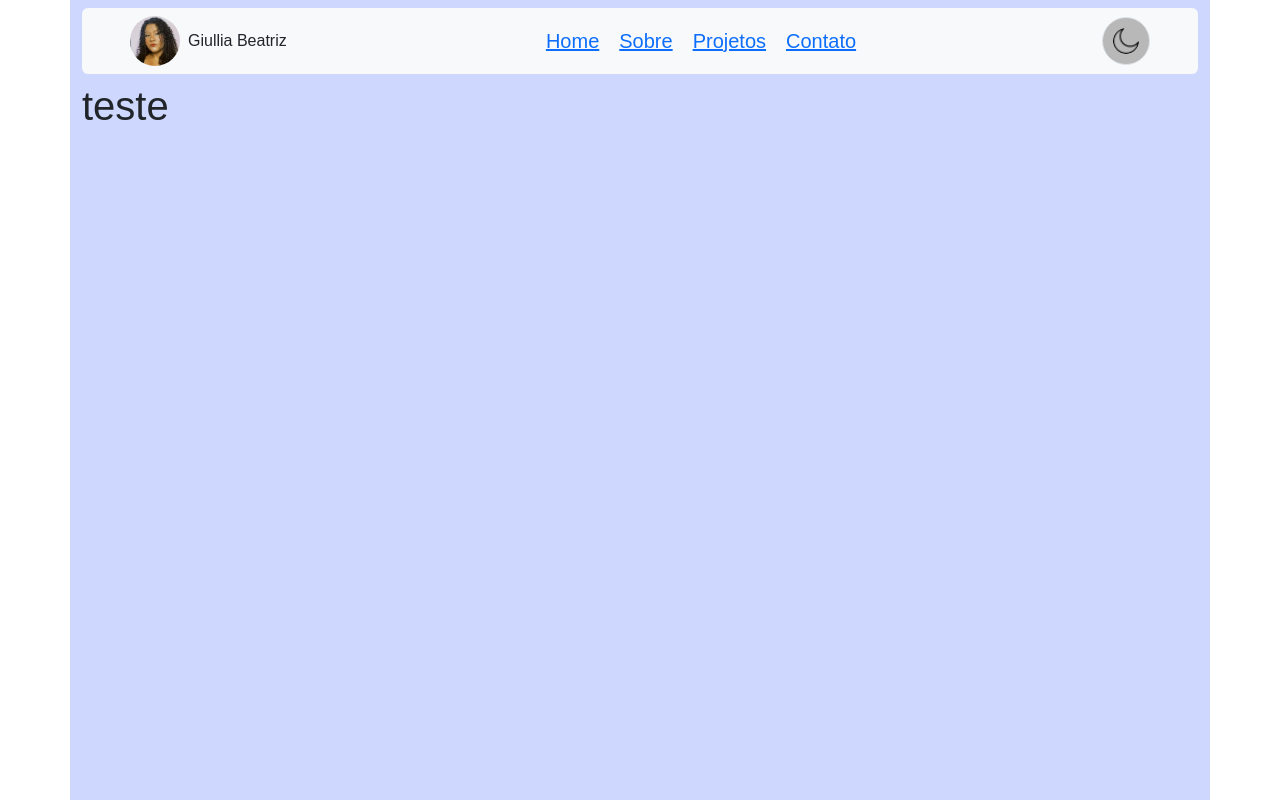
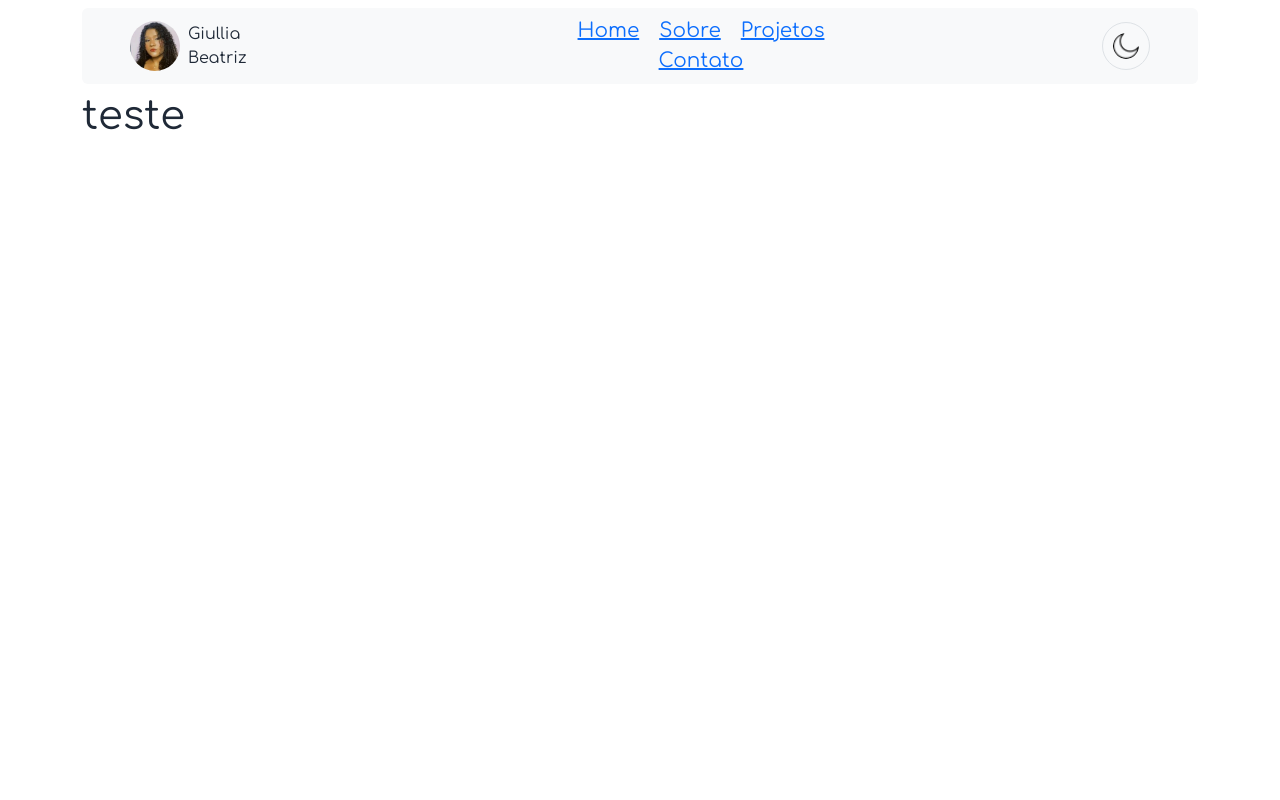
Before and after one commit to giulliabeatriz/portfolio, a React (Vite) app: page / in a window 1280 px wide. Built offline with nearby package versions, Linux system fonts and the light colour scheme.

Commit message:
[fix/add]: inclusão de tailwind como estilização global

```diff
--- a/src/index.css
+++ b/src/index.css
@@ -1,20 +1,9 @@
-* {
-  margin: 0;
-  padding: 0;
-  box-sizing: border-box;
-  font-family: sans-serif;
-  --white: #fff;
-  --black: #000;
-  --grey: #b8b8b8;
+@tailwind base;
+@tailwind components;
+@tailwind utilities;
+
+@layer base {
+  body {
+    font-family: 'Comfortaa', sans-serif;
+  }
 }
-
-.container {
-  width: 100vw;
-  min-height: 100vh;
-  background: #ced8ff;
-  transition: 0.5s;
-}
-
-.container.dark {
-  background: #222;
-}
```
